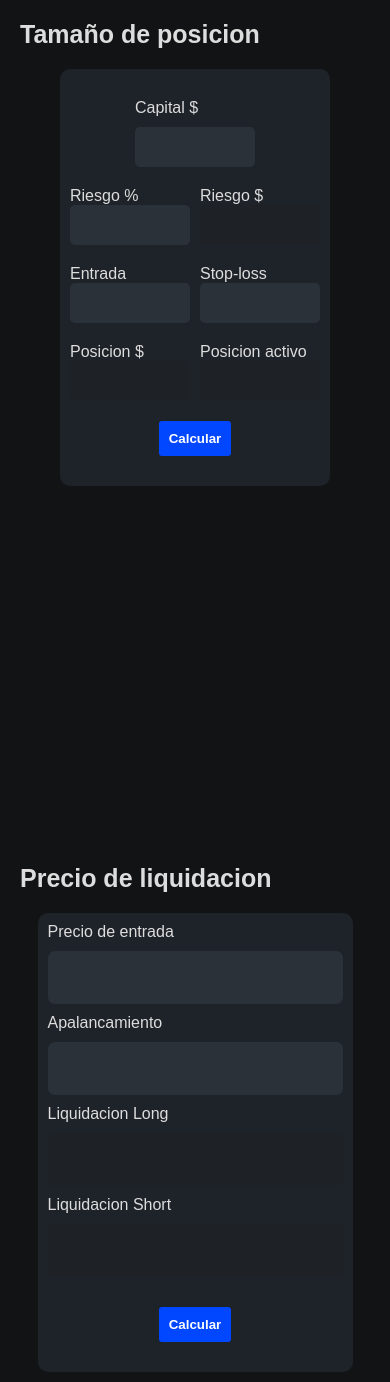
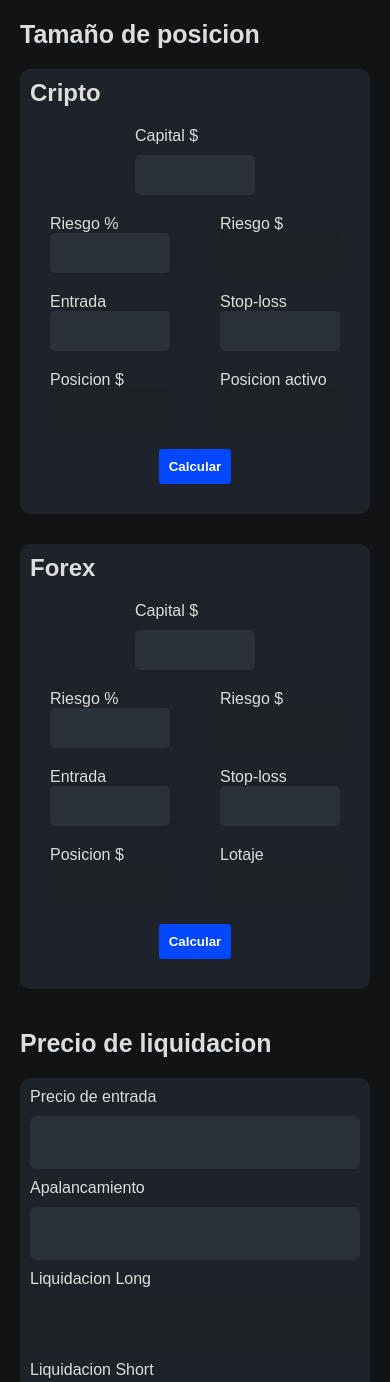
Before and after one commit to benjaminBraner/my-trading-tools, a plain HTML site: page index.html in a window 390 px wide. Shown: the top 1382 px of the page. Drawn offline with Linux system fonts and the light colour scheme.

Commit message:
Tu mensaje de commit aquí

```diff
--- a/index.html
+++ b/index.html
@@ -4,7 +4,7 @@
 <head>
      <meta charset="UTF-8">
      <meta name="viewport" content="width=device-width, initial-scale=1.0">
-     <title>Document</title>
+     <title>TradingTools App</title>
      <link rel="stylesheet" href="styles.css">
 </head>
 
@@ -15,6 +15,7 @@
           <h4 class="skills__title">Tamaño de posicion</h4>
           <div class="form-container">
                <form action="">
+                    <h2>Cripto</h2>
                     <div class="c inp-cont cap">
                          <label for="">Capital $</label>
                          <input type="number" class="inp-cap">
@@ -54,6 +55,51 @@
                     </div>
 
                     <button class="btn btn-calc-position-size">Calcular</button>
+               </form>
+
+
+
+               <form action="">
+                    <h2>Forex</h2>
+                    <div class="c inp-cont cap">
+                         <label for="">Capital $</label>
+                         <input type="number" class="inp-cap-forex">
+                    </div>
+
+                    <div class="c risk-cont">
+                         <div class="inp-cont">
+                              <label for="">Riesgo %</label>
+                              <input type="number" class="risk-inp-forex">
+                         </div>
+                         <div class="inp-cont">
+                              <label for="">Riesgo $</label>
+                              <input type="number" class="risk-dol-forex" disabled>
+                         </div>
+                    </div>
+
+                    <div class="c entry-sl-cont">
+                         <div class="inp-cont">
+                              <label for="">Entrada</label>
+                              <input type="number" class="entry-inp-forex">
+                         </div>
+                         <div class="inp-cont">
+                              <label for="">Stop-loss</label>
+                              <input type="number" class="sl-inp-forex">
+                         </div>
+                    </div>
+
+                    <div class="c entry-sl-cont">
+                         <div class="inp-cont">
+                              <label for="">Posicion $</label>
+                              <input type="text" class="tam-pos-dol-forex" disabled>
+                         </div>
+                         <div class="inp-cont">
+                              <label for="">Lotaje</label>
+                              <input type="text" class="tam-pos-act-forex" disabled>
+                         </div>
+                    </div>
+
+                    <button class="btn btn-calc-position-size-forex">Calcular</button>
                </form>
           </div>
 
@@ -117,6 +163,7 @@
      </section>
 
      <script src="tamañoPosicion.js"></script>
+     <script src="tamañoPosicionForex.js"></script>
      <script src="liquidacion.js"></script>
      <script src="pnl.js"></script>
 </body>
--- a/liquidacion.js
+++ b/liquidacion.js
@@ -19,6 +19,6 @@ btn.addEventListener("click", (e) => {
      const precioLiquidacionLong = calcularPrecioLiquidacion1(precioDeEntrada, apalancamiento, true);
      const precioLiquidacionShort = calcularPrecioLiquidacion1(precioDeEntrada, apalancamiento, false);
 
-     respLiquidacionLong.value = precioLiquidacionLong;
-     respLiquidacionShort.value = precioLiquidacionShort;
+     respLiquidacionLong.value = precioLiquidacionLong.toFixed(2);
+     respLiquidacionShort.value = precioLiquidacionShort.toFixed(2);
 })
--- a/styles.css
+++ b/styles.css
@@ -32,6 +32,8 @@ input[type=number] {
      min-height: 100vh;
 }
 
+
+
 .skills__title {
      color: #dddddd;
      font-size: 25px;
@@ -44,7 +46,19 @@ input[type=number] {
      align-items: center;
      width: 100%;
      height: max-content;
+     gap: 30px;
 }
+
+@media (max-width: 768px) { /* Puedes ajustar el ancho máximo según sea necesario */
+     .form-container {
+         flex-direction: column; /* Cambia la dirección a columna */
+         align-items: stretch; /* Alinea los elementos para que ocupen el ancho completo */
+     }
+
+     form {
+         width: 100%; /* Asegura que los formularios ocupen el 100% del ancho */
+     }
+ }
 
 .contact__form {
      display: flex;
@@ -53,7 +67,9 @@ input[type=number] {
      max-width: 450px;
      min-width: 200px;
 }
-
+form h2{
+     color: #dddddd ;
+}
 .contact__input {
      padding: 15px;
      border: none;
--- /dev/null
+++ b/tamañoPosicionForex.js
@@ -0,0 +1,34 @@
+function calcularTamanoPosicion() {
+
+	const capital = parseFloat(document.querySelector('.inp-cap-forex').value);
+     const porcentajeRiesgo = parseFloat(document.querySelector('.risk-inp-forex').value);
+     const precioEntrada = parseFloat(document.querySelector('.entry-inp-forex').value);
+     const precioStopLoss = parseFloat(document.querySelector('.sl-inp-forex').value);
+	const valorPipPorLote = 10;
+
+	const riesgoDolares = capital * (porcentajeRiesgo / 100);
+
+	const stopLossPips = Math.abs(precioEntrada - precioStopLoss) * 10000;
+
+	const tamanoPosicion = riesgoDolares / (stopLossPips * valorPipPorLote);
+
+	const riesgoUsd = stopLossPips * tamanoPosicion * valorPipPorLote;
+
+     document.querySelector('.risk-dol-forex').value = riesgoDolares;
+     document.querySelector('.tam-pos-dol-forex').value = riesgoUsd;
+     document.querySelector('.tam-pos-act-forex').value = tamanoPosicion;
+	return {
+	    lotes: tamanoPosicion.toFixed(2),
+	    riesgoUSD: riesgoUsd.toFixed(2)
+	};
+ }
+
+ document.querySelector(".btn-calc-position-size-forex").addEventListener("click", (e) => {
+     e.preventDefault();
+     calcularTamanoPosicion();
+});
+//  const capitalInicial = 10000;
+//  const porcentajeRiesgo = 1;
+//  const precioEntrada = 1.1500;
+//  const precioStopLoss = 1.1400;
+//  const valorPipPorLote = 10;
```
